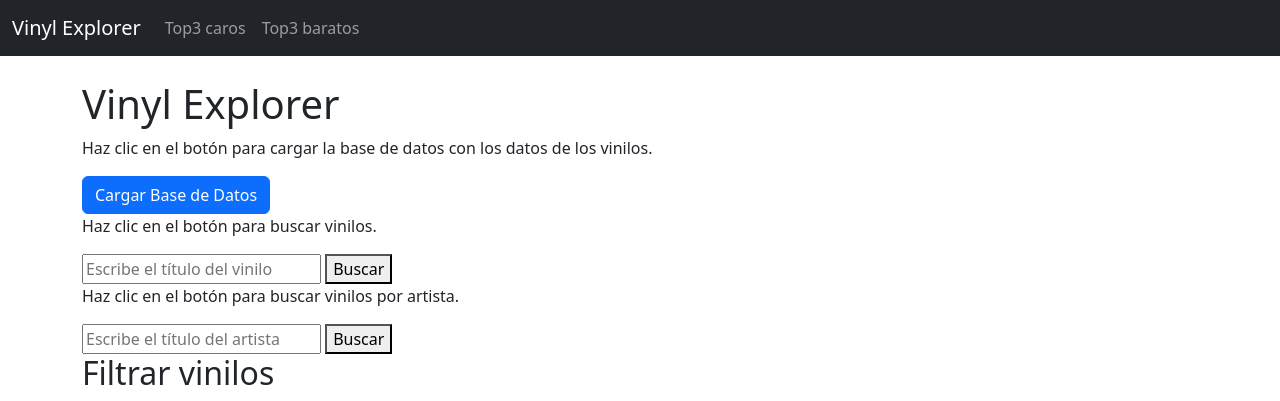
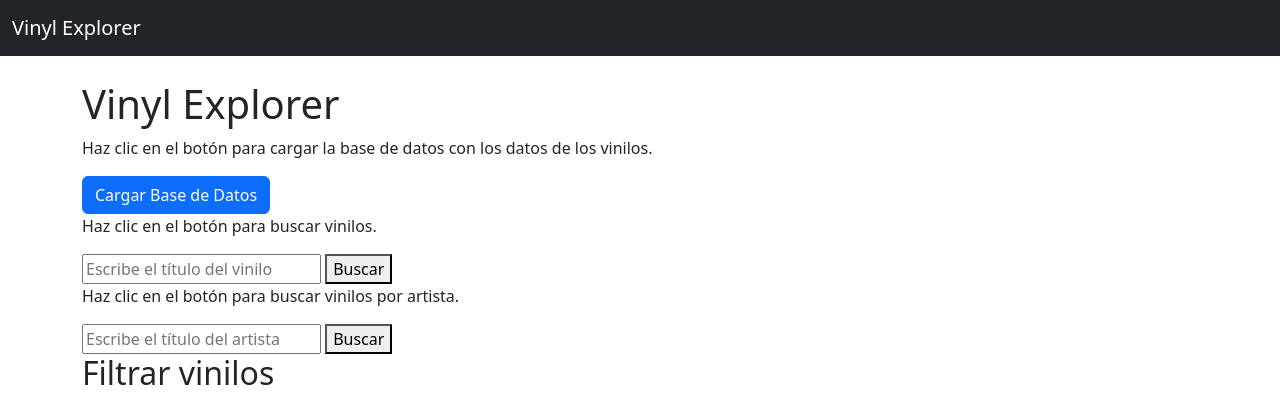
Before and after one commit to paulalunanavarro/VinylExplorer, a Django app: template vinyls/templates/index.html in a window 1280 px wide. Shown: the top 401 px of the page. Run offline with Django 5.2, Linux system fonts and the light colour scheme; the template is opened without the code that fills it: values that come from a table or form of the project are taken from there, others are empty; data comes from the database, SQL or seed files in the repository.

Commit message:
fix(): navbar

```diff
--- a/vinyls/templates/index.html
+++ b/vinyls/templates/index.html
@@ -63,12 +63,7 @@
         </button>
         <div class="collapse navbar-collapse" id="navbarNav">
             <ul class="navbar-nav">
-                <li class="nav-item">
-                    <a class="nav-link" href="{% url 'tres_discos_caros' %}">Top3 caros</a>
-                </li>
-                <li class="nav-item">
-                    <a class="nav-link" href="{% url 'tres_discos_baratos' %}">Top3 baratos</a>
-                </li>
+
             </ul>
         </div>
     </div>
```
